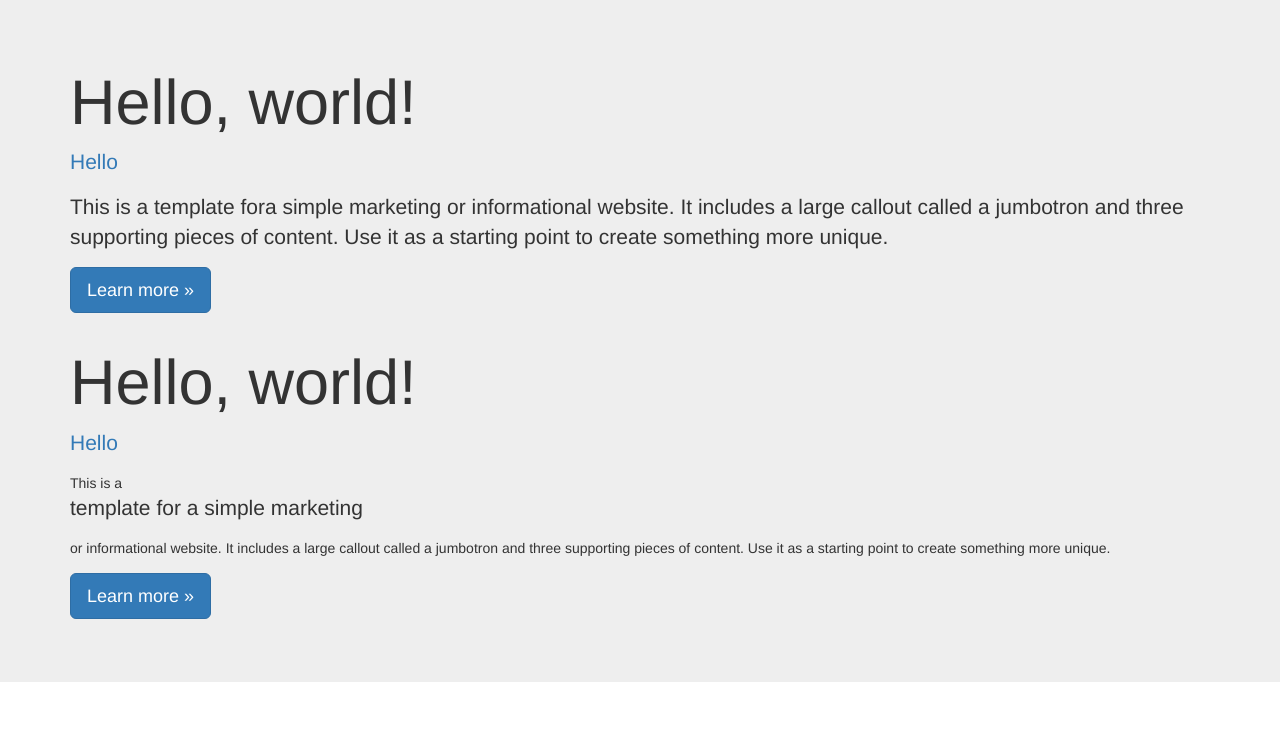
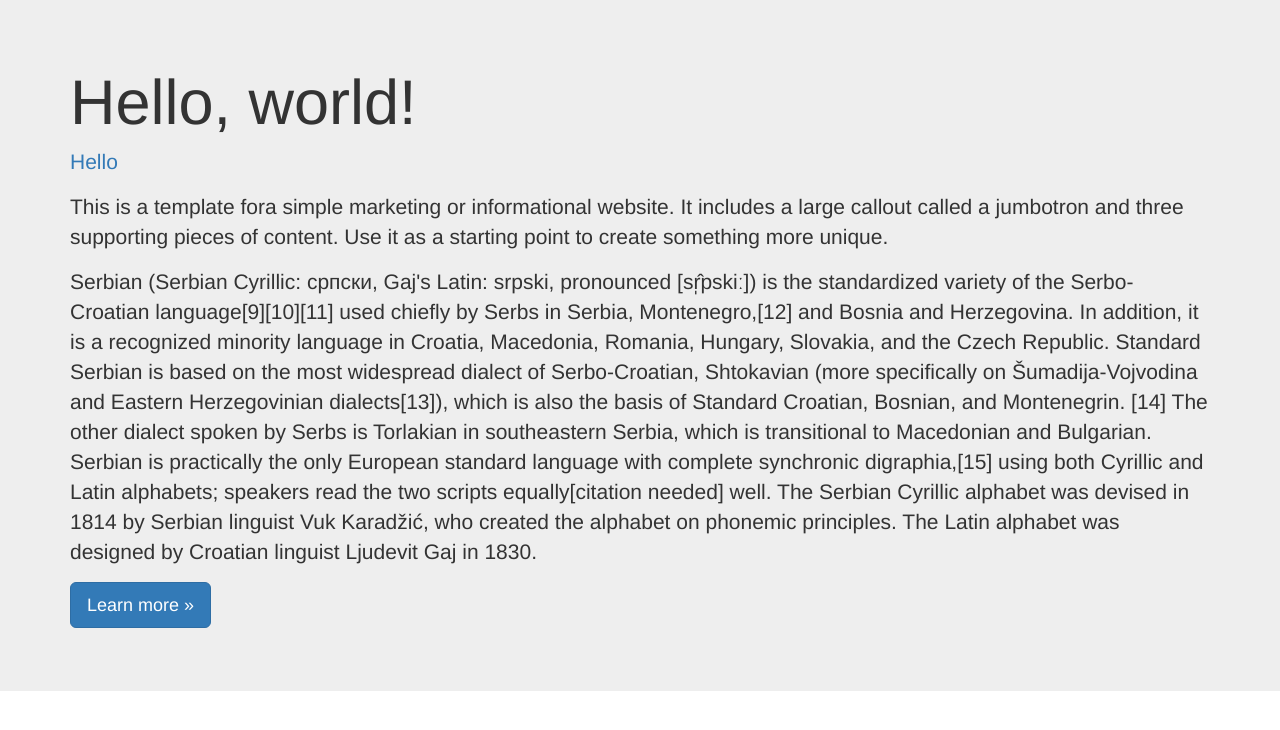
Before and after one commit to Nimfee/selections, a plain HTML site: page index.html in a window 1280 px wide. Drawn offline with Linux system fonts and the light colour scheme.

Commit message:
dots to sentence

```diff
--- a/index.html
+++ b/index.html
@@ -16,12 +16,11 @@
         <h1>Hello, world!</h1>
         <p><a>Hello</a></p>
         <p>This is a template fora simple marketing or informational website. It includes a large callout called a jumbotron and three supporting pieces of content. Use it as a starting point to create something more unique. </p>
-        <p><a class="btn btn-primary btn-lg" href="#" role="button">Learn more &raquo;</a></p>
-    </div>
-    <div class="container">
-        <h1>Hello, world!</h1>
-        <p><a>Hello</a></p>
-        <div>This is a <p>template <span>for</span> a simple marketing</p> or informational website. It includes a large callout called a jumbotron and three supporting pieces of content. Use it as a starting point to create something more unique.</p> </div>
+        <p>Serbian (Serbian Cyrillic: српски, Gaj's Latin: srpski, pronounced [sr̩̂pskiː]) is the standardized variety of the Serbo-Croatian language[9][10][11] used chiefly by Serbs in Serbia, Montenegro,[12] and Bosnia and Herzegovina. In addition, it is a recognized minority language in Croatia, Macedonia, Romania, Hungary, Slovakia, and the Czech Republic.
+
+            Standard Serbian is based on the most widespread dialect of Serbo-Croatian, Shtokavian (more specifically on Šumadija-Vojvodina and Eastern Herzegovinian dialects[13]), which is also the basis of Standard Croatian, Bosnian, and Montenegrin. [14] The other dialect spoken by Serbs is Torlakian in southeastern Serbia, which is transitional to Macedonian and Bulgarian.
+
+            Serbian is practically the only European standard language with complete synchronic digraphia,[15] using both Cyrillic and Latin alphabets; speakers read the two scripts equally[citation needed] well. The Serbian Cyrillic alphabet was devised in 1814 by Serbian linguist Vuk Karadžić, who created the alphabet on phonemic principles. The Latin alphabet was designed by Croatian linguist Ljudevit Gaj in 1830.</p>
         <p><a class="btn btn-primary btn-lg" href="#" role="button">Learn more &raquo;</a></p>
     </div>
 </div>
--- a/js/index.js
+++ b/js/index.js
@@ -4,21 +4,31 @@ $(document).ready(function() {
 
 var Sentence = {
     sentences: null,
-    current: null,
     init: function () {
         this.sentences = $('.for_selection');
         this.parse(this.sentences);
         this.dataBoud($('.sentence'));
     },
     parse: function(els) {
-        console.log(Sentence.current);
         els.find('*').each(function () {
-            $(this).html($(this).html().split(/([\.\?!])(?= )/).map(
-                function (v) {
-                    return Sentence.build(v)
-                }
-            ));
+            var parts = $(this).html().split(/([\.\?!])(?= )/);
+
+            $(this).html(Sentence.map(Sentence.addDots(parts)));
         });
+    },
+    addDots: function(parts) {
+        var parts_comma =[];
+        for (var i = 0; i < parts.length; i += 2) {
+            parts_comma.push(parts[i] + (parts[i + 1] ? parts[i + 1] : ''));
+        }
+        return parts_comma;
+    },
+    map: function(parts_comma) {
+        return parts_comma.map(
+            function (v) {
+                return Sentence.build(v)
+            }
+        );
     },
     build: function (v) {
         return '<span class=sentence>' + v + '</span>';
```
